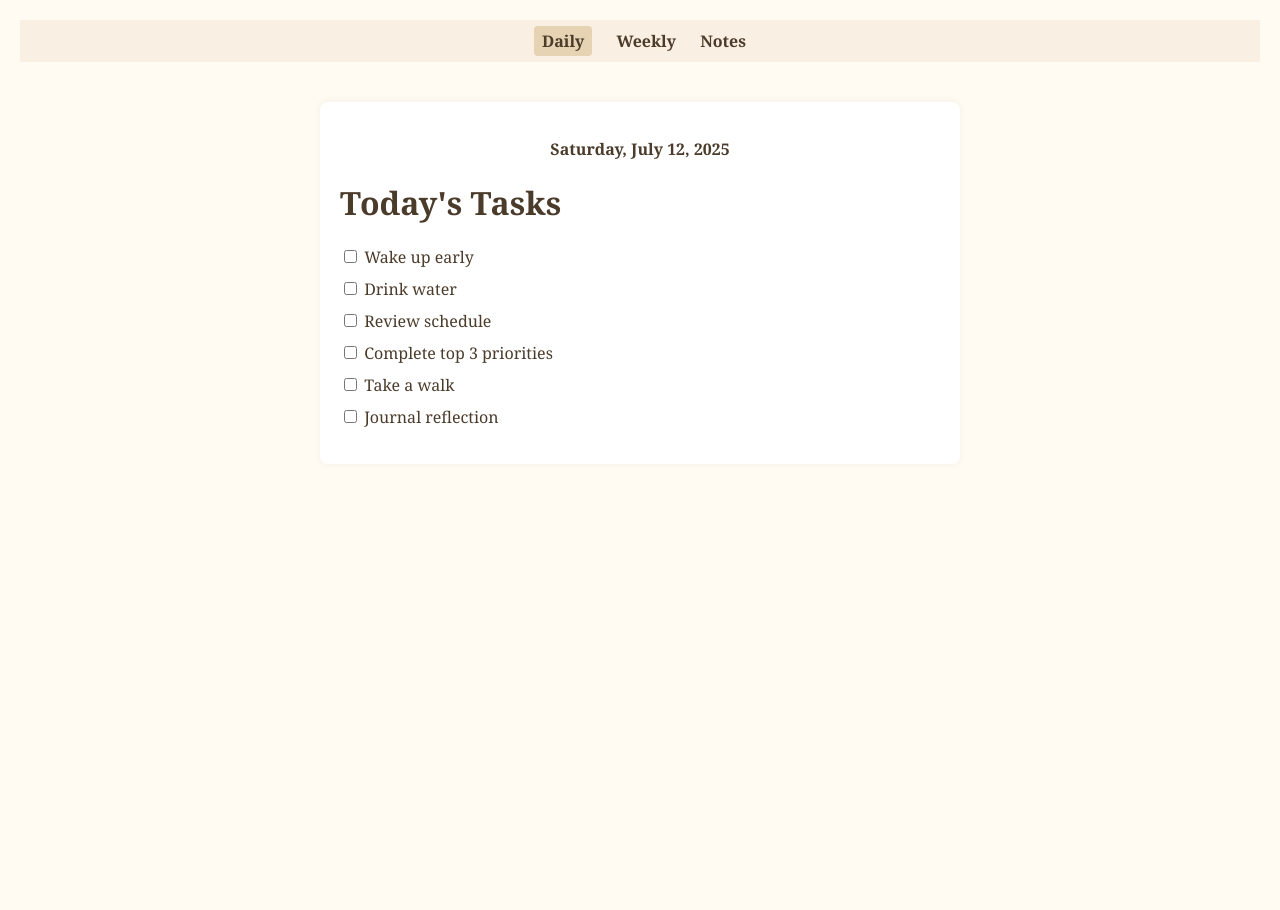
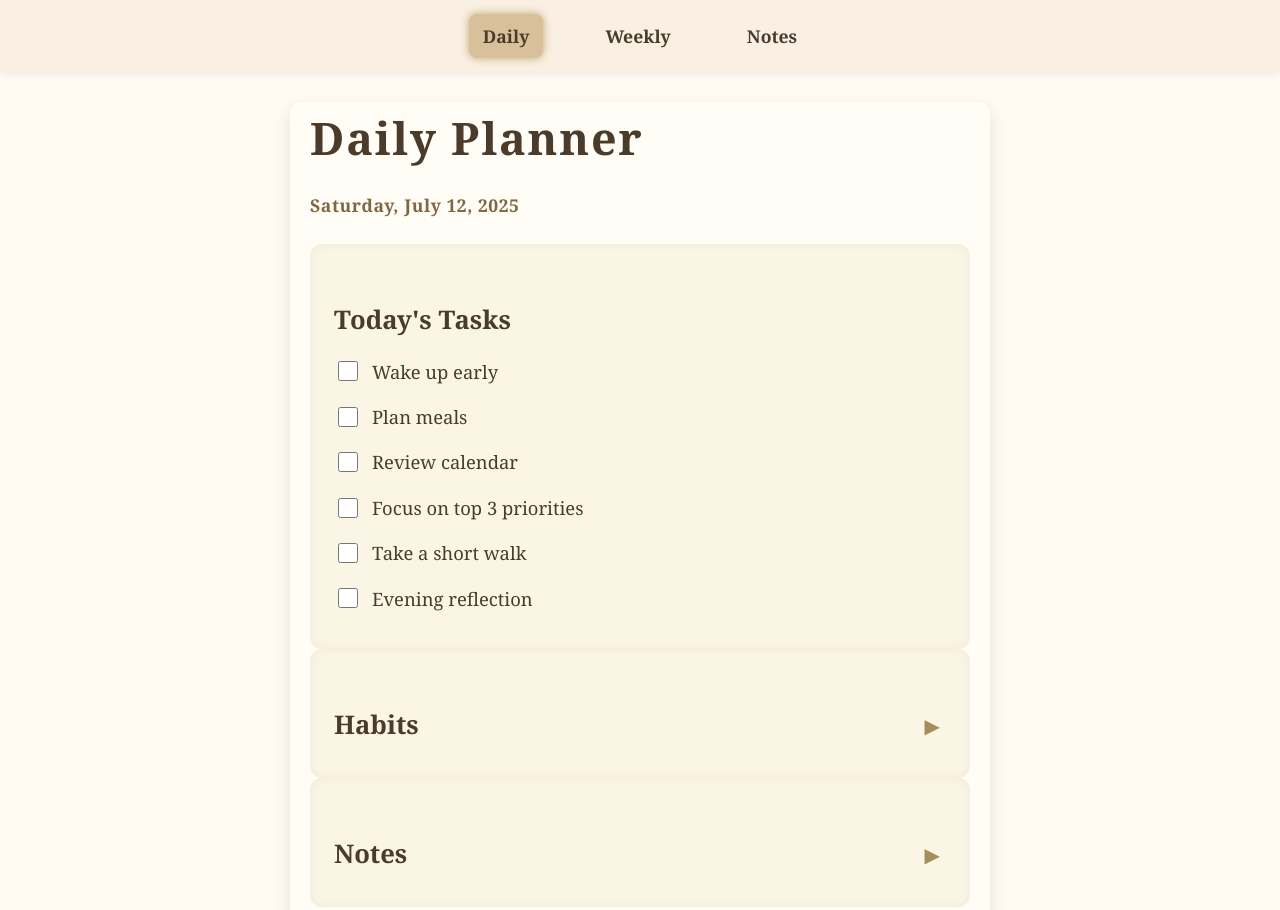
Before and after one commit to HavensLetter/Digital-Planner, a plain HTML site: page daily.html in a window 1280 px wide. Shown: the top 910 px of the page. Before the commit the page ends 800 px from the top, so only its background shows below. Drawn offline with Linux system fonts and the light colour scheme; files that its build step writes are made by us from their sources.

Commit message:
Fix stylesheet path to daily/styles.css

```diff
--- a/daily.html
+++ b/daily.html
@@ -1,61 +1,111 @@
 <!DOCTYPE html>
 <html lang="en">
 <head>
-  <meta charset="UTF-8">
-  <title>Daily Planner</title>
-  <link rel="stylesheet" href="daily/styles.css">
+  <meta charset="UTF-8" />
+  <title>Daily Planner - Haven's Letter</title>
+  <link rel="stylesheet" href="styles.css" />
+  <meta name="viewport" content="width=device-width, initial-scale=1" />
 </head>
 <body>
-  <div class="navbar">
-    <a href="daily.html">Daily</a>
-    <a href="weekly.html">Weekly</a>
-    <a href="notes.html">Notes</a>
-  </div>
+  <nav class="navbar">
+    <a href="daily.html" class="nav-link active">Daily</a>
+    <a href="weekly.html" class="nav-link">Weekly</a>
+    <a href="notes.html" class="nav-link">Notes</a>
+  </nav>
 
-  <main>
-    <p id="today-date" style="text-align:center; font-weight:bold;"></p>
-    <h1>Today's Tasks</h1>
-    <ul id="task-list"></ul>
+  <main class="container">
+    <header>
+      <h1>Daily Planner</h1>
+      <p id="today-date"></p>
+    </header>
+
+    <section class="tasks-section">
+      <h2>Today's Tasks</h2>
+      <ul id="task-list" class="task-list"></ul>
+    </section>
+
+    <section class="habits-section">
+      <h2>
+        Habits
+        <button id="toggle-habits" aria-expanded="false" aria-controls="habits-list" class="toggle-btn">▶</button>
+      </h2>
+      <ul id="habits-list" class="task-list collapsed">
+        <li><label><input type="checkbox" /> Drink 8 cups of water</label></li>
+        <li><label><input type="checkbox" /> 30 min workout</label></li>
+        <li><label><input type="checkbox" /> Journal for 10 min</label></li>
+      </ul>
+    </section>
+
+    <section class="notes-section">
+      <h2>
+        Notes
+        <button id="toggle-notes" aria-expanded="false" aria-controls="notes-textarea" class="toggle-btn">▶</button>
+      </h2>
+      <textarea id="notes-textarea" class="collapsed" placeholder="Write your thoughts here..."></textarea>
+    </section>
   </main>
 
   <script>
-    // Load today's date
-    const dateElem = document.getElementById("today-date");
-    dateElem.textContent = new Date().toLocaleDateString(undefined, {
-      weekday: 'long', year: 'numeric', month: 'long', day: 'numeric'
+    // Display today's date
+    const todayDate = document.getElementById("today-date");
+    const options = { weekday: "long", year: "numeric", month: "long", day: "numeric" };
+    todayDate.textContent = new Date().toLocaleDateString(undefined, options);
+
+    // Tasks data
+    const tasks = [
+      "Wake up early",
+      "Plan meals",
+      "Review calendar",
+      "Focus on top 3 priorities",
+      "Take a short walk",
+      "Evening reflection"
+    ];
+
+    // Render tasks
+    const taskList = document.getElementById("task-list");
+    tasks.forEach((task, i) => {
+      const li = document.createElement("li");
+      const checked = localStorage.getItem("task_" + i) === "true";
+      li.innerHTML = `
+        <label>
+          <input type="checkbox" data-index="${i}" ${checked ? "checked" : ""} />
+          ${task}
+        </label>
+      `;
+      taskList.appendChild(li);
     });
 
-    // Load task list
-    const tasks = [
-      "Wake up early",
-      "Drink water",
-      "Review schedule",
-      "Complete top 3 priorities",
-      "Take a walk",
-      "Journal reflection"
-    ];
-    const list = document.getElementById("task-list");
-
-    tasks.forEach((task, index) => {
-      const li = document.createElement("li");
-      const checked = localStorage.getItem('daily_cb_' + index) === 'true';
-      li.innerHTML = `<input type="checkbox" ${checked ? 'checked' : ''}> ${task}`;
-      list.appendChild(li);
-    });
-
-    // Save checkbox state
-    document.querySelectorAll('#task-list input[type="checkbox"]').forEach((box, index) => {
-      box.addEventListener('change', () => {
-        localStorage.setItem('daily_cb_' + index, box.checked);
+    // Save checkbox states for tasks
+    taskList.querySelectorAll("input[type=checkbox]").forEach(checkbox => {
+      checkbox.addEventListener("change", e => {
+        const idx = e.target.dataset.index;
+        localStorage.setItem("task_" + idx, e.target.checked);
       });
     });
 
-    // Highlight current page
-    document.querySelectorAll('.navbar a').forEach(link => {
-      if (window.location.href.includes(link.getAttribute('href'))) {
-        link.classList.add('active');
-      }
+    // Toggle collapsible sections (Habits & Notes)
+    function setupToggle(buttonId, contentId) {
+      const btn = document.getElementById(buttonId);
+      const content = document.getElementById(contentId);
+
+      btn.addEventListener("click", () => {
+        const expanded = btn.getAttribute("aria-expanded") === "true";
+        btn.setAttribute("aria-expanded", !expanded);
+        btn.textContent = expanded ? "▶" : "▼";
+        content.classList.toggle("collapsed");
+      });
+    }
+    setupToggle("toggle-habits", "habits-list");
+    setupToggle("toggle-notes", "notes-textarea");
+
+    // Save notes content
+    const notesTextarea = document.getElementById("notes-textarea");
+    notesTextarea.value = localStorage.getItem("daily-notes") || "";
+    notesTextarea.addEventListener("input", () => {
+      localStorage.setItem("daily-notes", notesTextarea.value);
     });
+
+    // Navbar active link highlighting handled by server-side / or you can enhance here if needed
   </script>
 </body>
 </html>
--- a/styles.css
+++ b/styles.css
@@ -1,54 +1,174 @@
+/* Reset & base */
+* {
+  box-sizing: border-box;
+}
 body {
+  margin: 0;
+  font-family: Georgia, serif;
   background-color: #fffaf2;
-  font-family: Georgia, serif;
   color: #4b3b2a;
-  padding: 20px;
-  margin: 0;
+  line-height: 1.6;
 }
 
-.navbar {
-  background-color: #f9efe2;
-  padding: 10px;
-  text-align: center;
+.container {
+  max-width: 700px;
+  margin: 30px auto;
+  padding: 0 20px 40px;
+  background: #fffdf6;
+  border-radius: 12px;
+  box-shadow: 0 8px 16px rgba(107, 85, 48, 0.15);
 }
 
+/* Navbar */
+.navbar {
+  position: sticky;
+  top: 0;
+  background-color: #f9efe2;
+  display: flex;
+  justify-content: center;
+  padding: 14px 0;
+  box-shadow: 0 2px 8px rgba(107, 85, 48, 0.1);
+  z-index: 100;
+}
 .navbar a {
   text-decoration: none;
   color: #4b3b2a;
-  margin: 0 10px;
-  font-weight: bold;
+  font-weight: 600;
+  margin: 0 24px;
+  padding: 8px 14px;
+  border-radius: 8px;
+  font-size: 1.1rem;
+  transition: background-color 0.25s ease;
+  user-select: none;
+}
+.navbar a:hover {
+  background-color: #e6d3b3;
+}
+.navbar a.active {
+  background-color: #d8c09b;
+  font-weight: 700;
+  box-shadow: 0 0 8px #bfa66e;
 }
 
-.navbar a.active {
-  background-color: #e6d3b3;
-  padding: 4px 8px;
-  border-radius: 4px;
+/* Headers */
+h1 {
+  font-family: 'Georgia', serif;
+  font-size: 2.8rem;
+  margin-bottom: 4px;
+  font-weight: 700;
+  letter-spacing: 0.04em;
+}
+h2 {
+  font-family: 'Georgia', serif;
+  font-size: 1.6rem;
+  font-weight: 600;
+  margin-top: 36px;
+  margin-bottom: 12px;
+  display: flex;
+  align-items: center;
+  justify-content: space-between;
 }
 
-main {
-  max-width: 600px;
-  margin: 40px auto;
-  background: #ffffff;
-  padding: 20px;
-  border-radius: 8px;
-  box-shadow: 0 0 8px rgba(0, 0, 0, 0.05);
+/* Date */
+#today-date {
+  font-weight: 600;
+  font-size: 1.1rem;
+  color: #7f6742;
+  margin-bottom: 24px;
+  letter-spacing: 0.03em;
 }
 
-#task-list {
+/* Task List */
+.task-list {
   list-style: none;
-  padding: 0;
+  padding-left: 0;
+}
+.task-list li {
+  font-size: 1.15rem;
+  margin-bottom: 16px;
+}
+.task-list label {
+  cursor: pointer;
+  user-select: none;
+  display: flex;
+  align-items: center;
+}
+.task-list input[type="checkbox"] {
+  margin-right: 14px;
+  width: 20px;
+  height: 20px;
+  cursor: pointer;
+  accent-color: #d8c09b; /* butter yellow checkbox color */
+  border-radius: 4px;
+  transition: box-shadow 0.3s ease;
+}
+.task-list input[type="checkbox"]:focus-visible {
+  outline: none;
+  box-shadow: 0 0 6px 3px #bfa66e;
 }
 
-#task-list li {
-  margin-bottom: 10px;
+/* Sections */
+.tasks-section, .habits-section, .notes-section {
+  background: #faf5e5;
+  border-radius: 12px;
+  padding: 20px 24px;
+  box-shadow: inset 0 0 10px #f2e9d9;
 }
 
+/* Toggle button */
+.toggle-btn {
+  background: none;
+  border: none;
+  font-size: 1.25rem;
+  cursor: pointer;
+  user-select: none;
+  color: #a48e5a;
+  transition: transform 0.25s ease;
+}
+.toggle-btn:focus {
+  outline: none;
+  color: #7f6742;
+}
+
+/* Collapsed content */
+.collapsed {
+  display: none;
+}
+
+/* Notes textarea */
 textarea {
   width: 100%;
-  padding: 10px;
+  height: 120px;
+  resize: vertical;
+  border-radius: 12px;
+  border: 1px solid #d8c09b;
+  background-color: #fffef4;
   font-family: Georgia, serif;
-  font-size: 1em;
-  border: 1px solid #ccc;
-  border-radius: 6px;
-  background-color: #fefbf6;
+  font-size: 1rem;
+  padding: 12px 14px;
+  color: #4b3b2a;
+  box-shadow: inset 1px 1px 4px #f3e9c8;
+  transition: box-shadow 0.3s ease;
 }
+textarea:focus {
+  outline: none;
+  box-shadow: 0 0 8px 3px #bfa66e;
+}
+
+/* Responsive */
+@media (max-width: 480px) {
+  .container {
+    margin: 20px 12px;
+    padding: 0 14px 30px;
+  }
+  h1 {
+    font-size: 2.2rem;
+  }
+  h2 {
+    font-size: 1.4rem;
+  }
+  .navbar a {
+    margin: 0 12px;
+    font-size: 1rem;
+  }
+}
```
